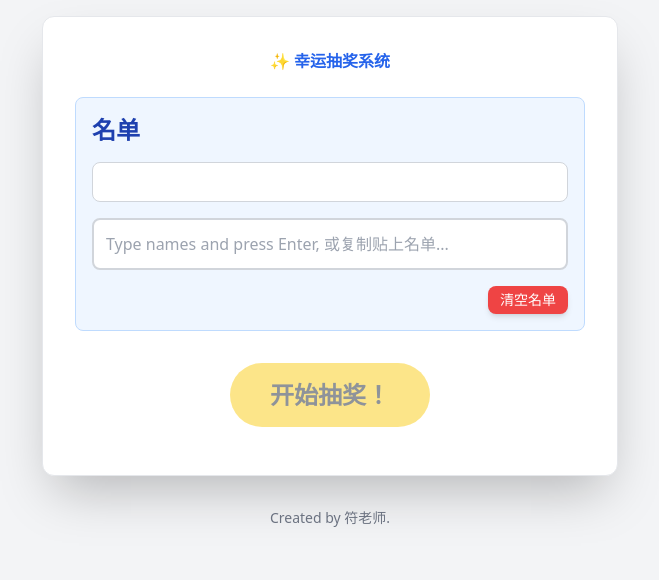
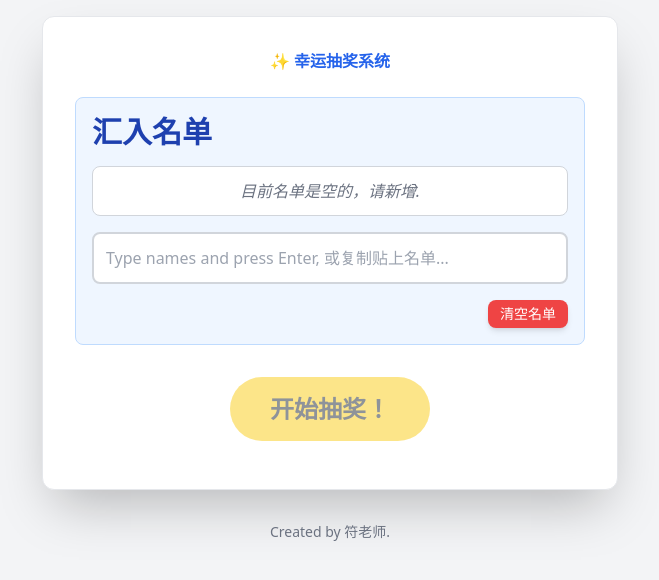
Before and after one commit to foo-mr/student-picker-app, a plain HTML site: page index.html in a window 1280 px wide. Both pictures are taken after a click on the button "清空名单". Shown: the whole page, without its empty margins (310-969 px from the left). Drawn offline with nearby package versions, Linux system fonts and the light colour scheme.

Commit message:
Update index.html

```diff
--- a/index.html
+++ b/index.html
@@ -73,14 +73,14 @@
 
     <!-- Main Application Container -->
     <div id="appContainer" class="w-full max-w-xl bg-white p-6 md:p-8 rounded-xl shadow-2xl border border-gray-200">
-        <h1 class="4xl font-extrabold text-blue-600 text-center mb-6">
+        <h1 class="6xl font-extrabold text-blue-600 text-center mb-6">
             ✨ 幸运抽奖系统
         </h1>
 
         <!-- -------------------- HOME VIEW (Input Page) -------------------- -->
         <div id="homeView" class="flex flex-col">
             <div class="space-y-4 mb-8 p-4 bg-blue-50 rounded-lg border border-blue-200">
-                <h2 class="text-2xl font-semibold text-blue-800">名单</h2>
+                <h2 class="text-3xl font-semibold text-blue-800">汇入名单</h2>
 
                 <!-- Container for dynamic tags -->
                 <div id="tagContainer" class="flex flex-wrap gap-2 p-2 min-h-[40px] border border-gray-300 rounded-lg bg-white">
@@ -210,7 +210,16 @@
             }
 
             function updateTagDisplay() {
-                tagContainer.innerHTML = '';
+                tagContainer.innerHTML = ''; // Clear existing content
+
+                if (currentStudentList.length === 0) {
+                    // Inject the empty list message with centering classes (w-full and text-center)
+                    tagContainer.innerHTML = `
+                        <p class="text-gray-500 italic text-center w-full p-1">
+                            目前名单是空的，请新增.
+                        </p>
+                    `;
+                } else {
                     currentStudentList.forEach((name, index) => {
                         const tag = document.createElement('div');
                         tag.classList.add('name-tag');
@@ -222,6 +231,8 @@
                         `;
                         tagContainer.appendChild(tag);
                     });
+                }
+
                 updateButtonState();
             }
 
```
Lines whose indentation alone changed are shown as unchanged.
